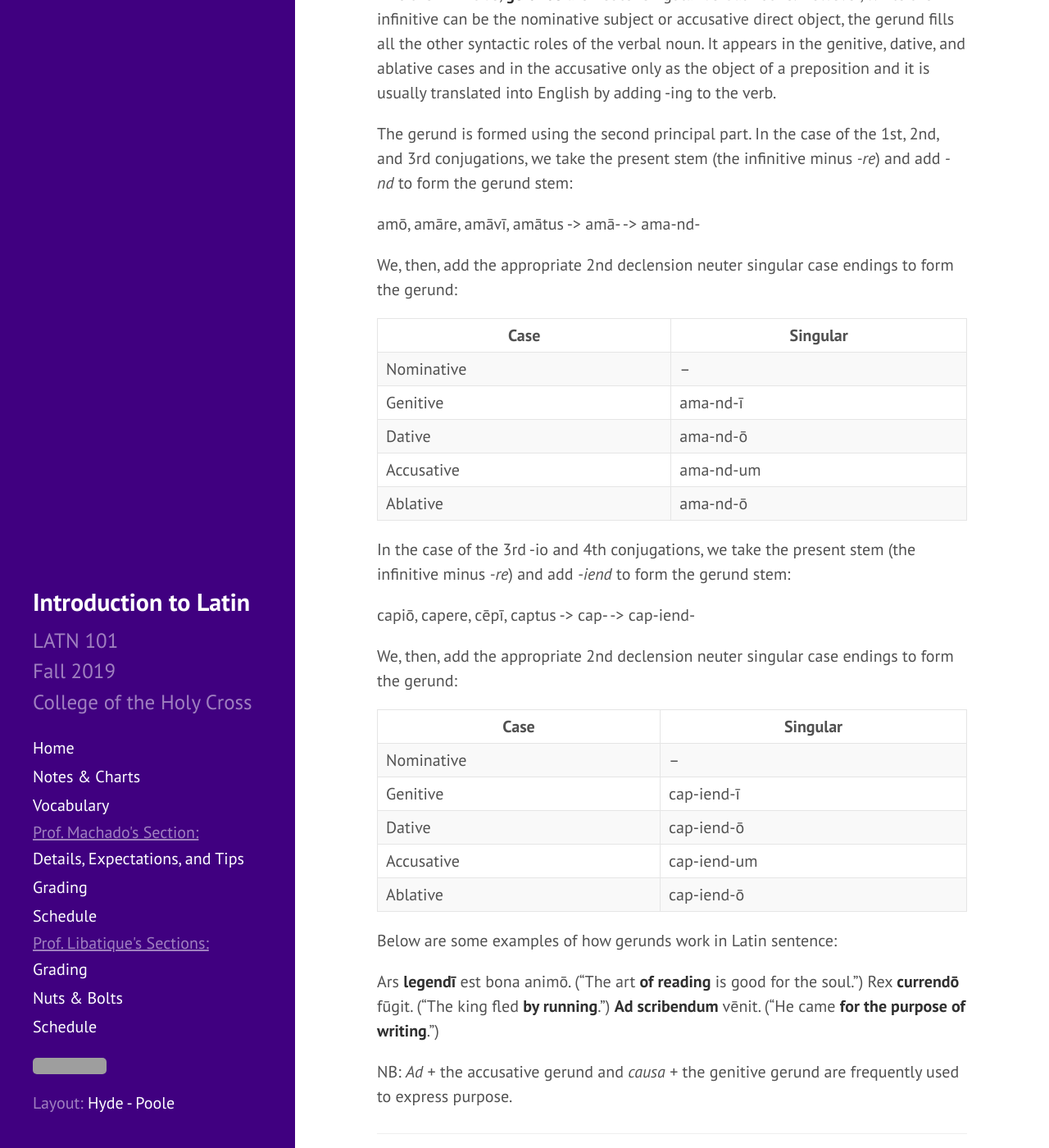
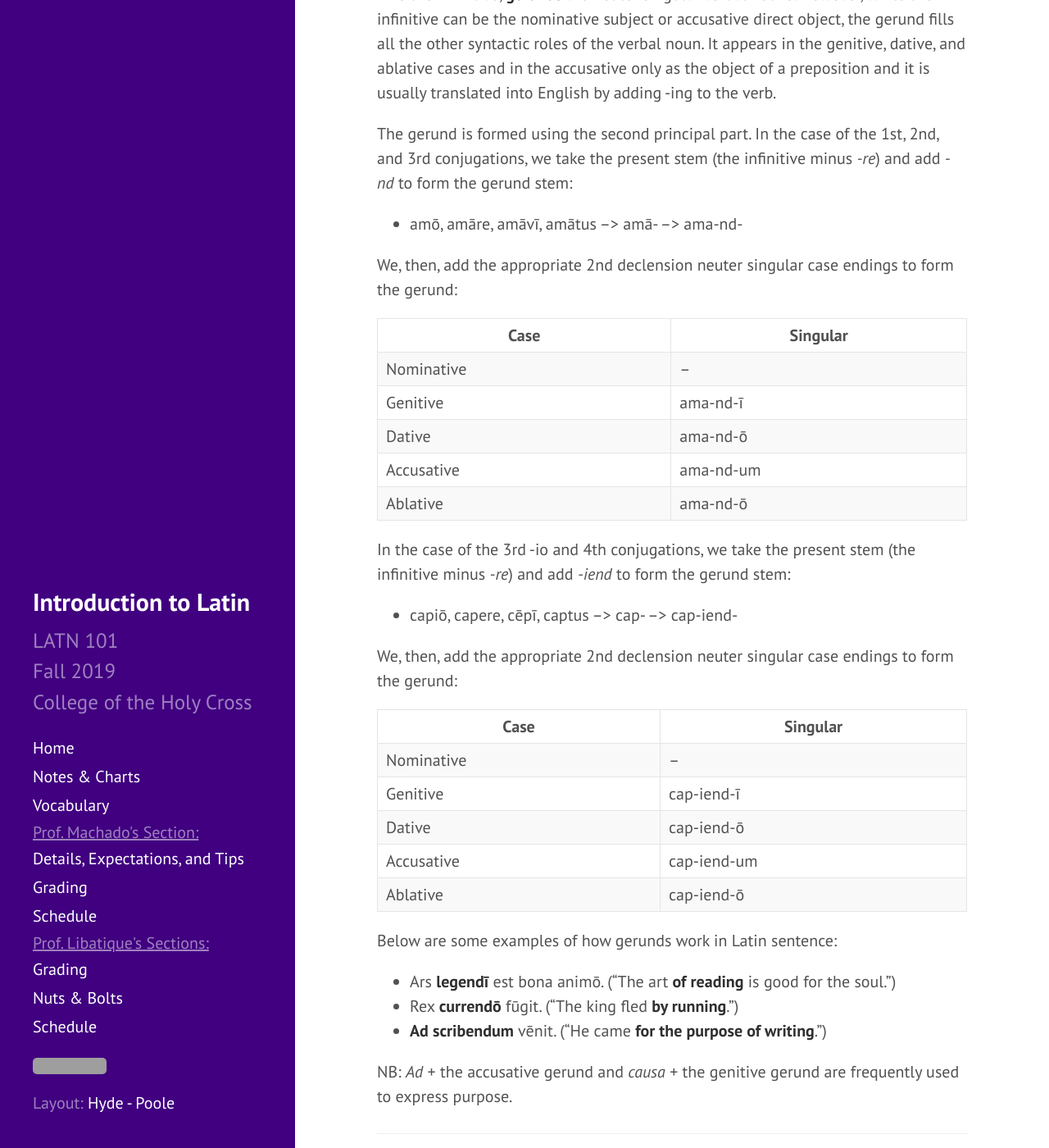
Before and after one commit to DLibatique/LATN102-S20, a Jekyll site: the page built from notes/4-verbal-nouns-and-adjs.md, in a window 1280 px wide and 1400 px high, scrolled down 6097 px. Shown: the whole window at 82% size. Built offline with Jekyll 4.4.1, drawn with Linux system fonts in a browser that asks for light colours; some of the changed text lies outside the part shown; grey boxes are pictures that could not be loaded.

Commit message:
minor formatting changes

```diff
--- a/notes/4-verbal-nouns-and-adjs.md
+++ b/notes/4-verbal-nouns-and-adjs.md
@@ -180,7 +180,7 @@ Like the infinitive, **gerunds** are neuter singular verbal nouns. However, whil
 
 The gerund is formed using the second principal part. In the case of the 1st, 2nd, and 3rd conjugations, we take the present stem (the infinitive minus *-re*) and add *-nd* to form the gerund stem:
 
-amō, amāre, amāvī, amātus -> amā- -> ama-nd-
+- amō, amāre, amāvī, amātus --> amā- --> ama-nd-
 
 We, then, add the appropriate 2nd declension neuter singular case endings to form the gerund:
 
@@ -194,7 +194,7 @@ We, then, add the appropriate 2nd declension neuter singular case endings to for
 
 In the case of the 3rd -io and 4th conjugations, we take the present stem (the infinitive minus *-re*) and add *-iend* to form the gerund stem:
 
-capiō, capere, cēpī, captus -> cap- -> cap-iend-
+- capiō, capere, cēpī, captus --> cap- --> cap-iend-
 
 We, then, add the appropriate 2nd declension neuter singular case endings to form the gerund:
 
@@ -208,9 +208,9 @@ We, then, add the appropriate 2nd declension neuter singular case endings to for
 
 Below are some examples of how gerunds work in Latin sentence:
 
-Ars **legendī** est bona animō. (“The art **of reading** is good for the soul.”)
-Rex **currendō** fūgit. (“The king fled **by running**.”)
-**Ad scribendum** vēnit. (“He came **for the purpose of writing**.”)
+- Ars **legendī** est bona animō. (“The art **of reading** is good for the soul.”)
+- Rex **currendō** fūgit. (“The king fled **by running**.”)
+- **Ad scribendum** vēnit. (“He came **for the purpose of writing**.”)
 
 NB: *Ad* + the accusative gerund and *causa* + the genitive gerund are frequently used to express purpose.
 
@@ -226,15 +226,15 @@ What if, in the example, *ars legendī est bona animō* mentioned above, we want
 
 The simplest solution would seem to be adding a direct object after the gerund:
 
-Ars **legendī librōs** est bona animō (“The art **of reading books** is good for the soul.”)
+- Ars **legendī librōs** est bona animō (“The art **of reading books** is good for the soul.”)
 
 However, for some reason, Latin does not like using this construction and instead prefers to use a **gerundive** phrase instead. A gerundive is a verbal *adjective* that looks very much like a gerund. It has the same stem as a gerund, but it can appear in any case, number, and gender and is declined as a 2-1-2 adjective:
 
-amō, amāre, amāvī, amātus -> amā- -> ama-nd--> amandus, amanda, amandum
+- amō, amāre, amāvī, amātus --> amā- --> ama-nd- --> amandus, amanda, amandum
 
 In a gerundive phrase, the gerundive agrees with the noun that would have been the direct object in number and gender and takes its case from its role in the sentence. In the example above, *ars legendī librōs* would be expressed as follows using a gerundive phrase:
 
-Ars **legendōrum librōrum** (explanatory genitive with ars, masculine and plural from librōs) = the art of reading books
+- Ars **legendōrum librōrum** (explanatory genitive with ars, masculine and plural from librōs) = the art of reading books
 
 The gerundive phrase is usually called a **gerund-replacing-gerundive** (**GRG** for short). When translating GRGs, the gerundive is translated just like a gerund and the noun that agrees with it as its a direct object. Below are a few examples:
 
```
